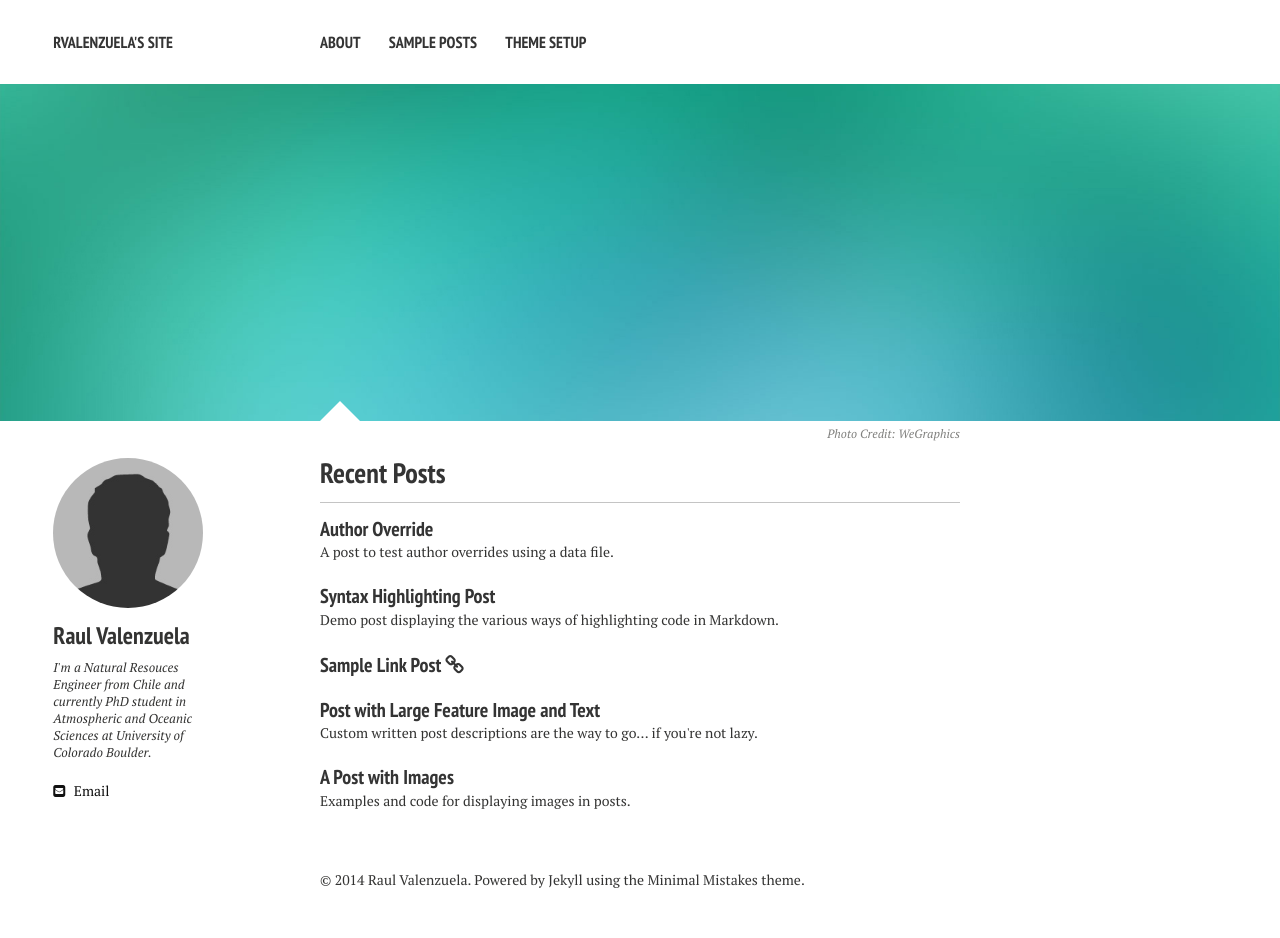
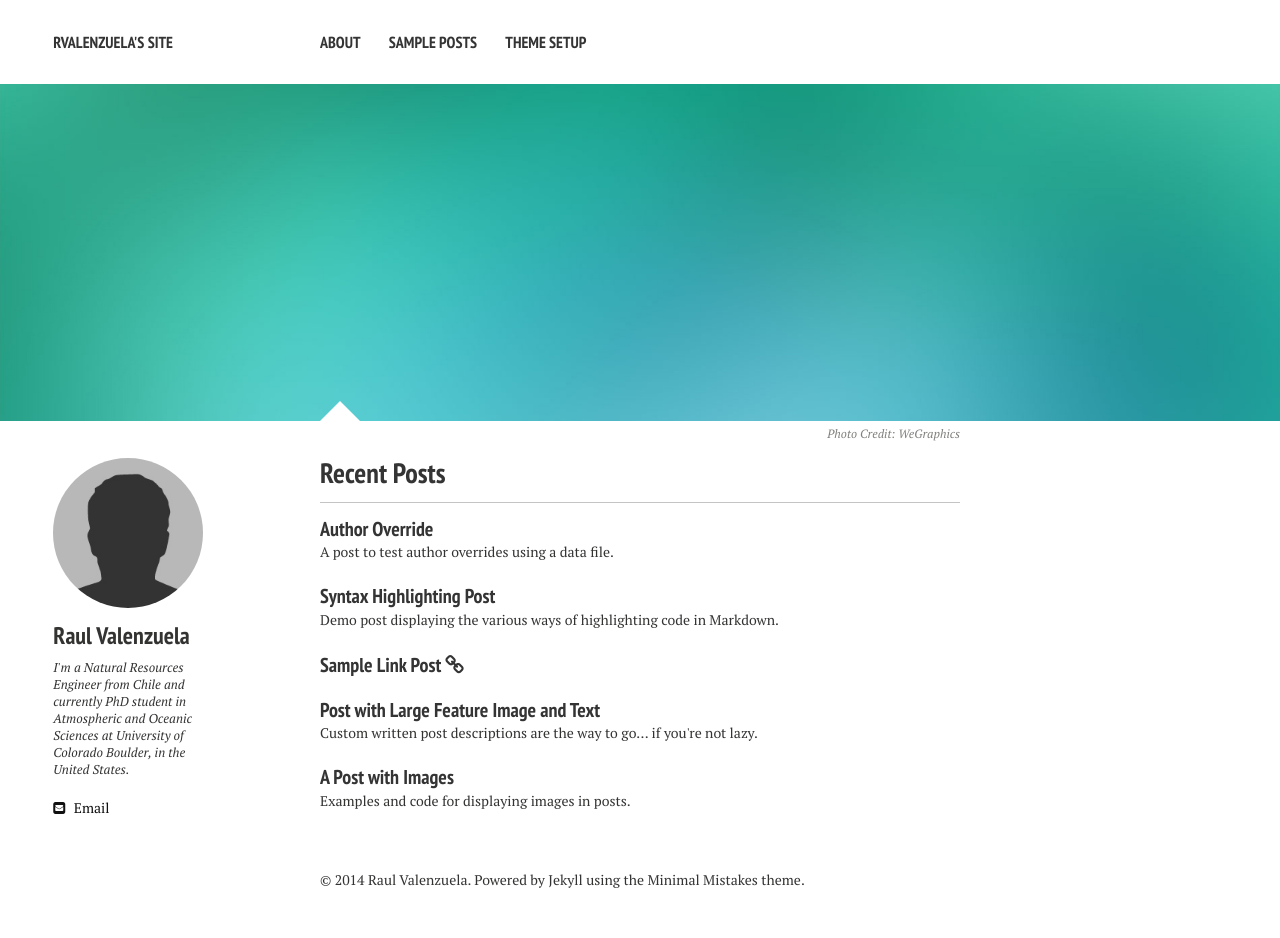
Before and after one commit to Joe-Robertson/rvalenzuelar.github.io, a Jekyll site: the page built from index.md, in a window 1280 px wide. Built offline with Jekyll 4.4.1, drawn with Linux system fonts in a browser that asks for light colours; nearby versions of some CDN libraries.

Commit message:
Bio in config.yml modified

```diff
--- a/_config.yml
+++ b/_config.yml
@@ -29,8 +29,9 @@ owner:
   name: Raul Valenzuela
   avatar: bio-photo.jpg
   bio: |
-    I'm a Natural Resouces Engineer from Chile and currently PhD student
-    in Atmospheric and Oceanic Sciences at University of Colorado Boulder.
+    I'm a Natural Resources Engineer from Chile and currently PhD student
+    in Atmospheric and Oceanic Sciences at University of Colorado Boulder,
+    in the United States.
   email: raul.valenzuela@colorado.edu
   disqus-shortname:
   twitter: #username
```
